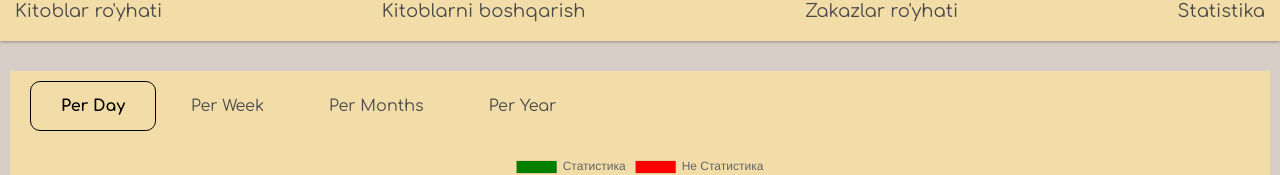
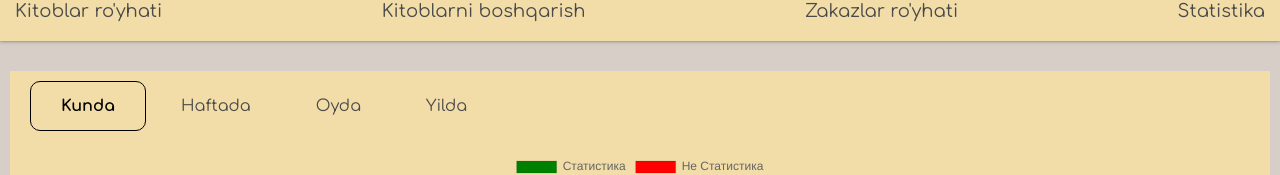
Before and after one commit to azizgofirov/qrlibro, a Vue app: page /statistics in a window 1280 px wide. Shown: the part 135-310 px from the top of the page. Built offline with nearby package versions, Linux system fonts and the light colour scheme.

Commit message:
Added localization for charts in Statistics.vue

```diff
--- a/src/locales/en.json
+++ b/src/locales/en.json
@@ -53,5 +53,15 @@
     "UDC": "UDC",
     "university": "University",
     "faculty": "Faculty"
+  },
+  "statistics": {
+    "charts": {
+      "tabs": {
+        "per_day": "Per Day",
+        "per_week": "Per Week",
+        "per_month": "Per Month",
+        "per_year": "Per Year"
+      }
+    }
   }
 }
--- a/src/locales/ru.json
+++ b/src/locales/ru.json
@@ -53,5 +53,15 @@
     "UDC": "УДК",
     "university": "Университет",
     "faculty": "Факультет"
+  },
+  "statistics": {
+    "charts": {
+      "tabs": {
+        "per_day": "В День",
+        "per_week": "В Неделе",
+        "per_month": "В Месяц",
+        "per_year": "В Год"
+      }
+    }
   }
 }
--- a/src/locales/uz.json
+++ b/src/locales/uz.json
@@ -53,5 +53,15 @@
     "UDC": "UDK",
     "university": "Universitet",
     "faculty": "Fakultet"
+  },
+  "statistics": {
+    "charts": {
+      "tabs": {
+        "per_day": "Kunda",
+        "per_week": "Haftada",
+        "per_month": "Oyda",
+        "per_year": "Yilda"
+      }
+    }
   }
 }
--- a/src/views/Statistics.vue
+++ b/src/views/Statistics.vue
@@ -2,16 +2,16 @@
   <section class="section-fluid">
     <div class="card charts">
       <Tabs>
-        <Tab title="Per Day">
+        <Tab :title="$t('statistics.charts.tabs.per_day')">
           <BarChart :chartdata="chartDataDay" :options="options" />
         </Tab>
-        <Tab title="Per Week">
+        <Tab :title="$t('statistics.charts.tabs.per_week')">
           <BarChart :chartdata="chartDataWeek" :options="options" />
         </Tab>
-        <Tab title="Per Months">
+        <Tab :title="$t('statistics.charts.tabs.per_month')">
           <BarChart :chartdata="chartDataMonth" :options="options" />
         </Tab>
-        <Tab title="Per Year">
+        <Tab :title="$t('statistics.charts.tabs.per_year')">
           <BarChart :chartdata="chartDataYear" :options="options" />
         </Tab>
       </Tabs>
```
